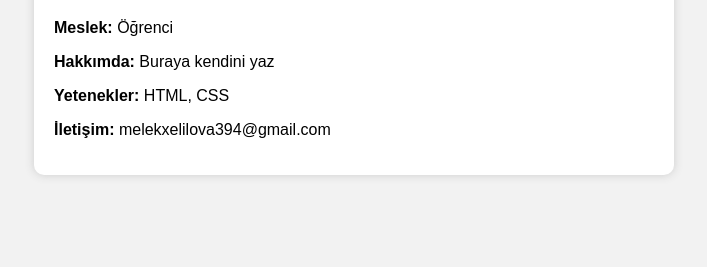
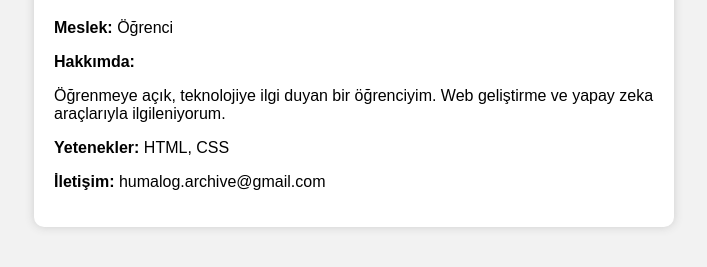
Before and after one commit to sygianlyx394-prog/cv-builder, a plain HTML site: page index.html in a window 1280 px wide. Shown: the part 109-376 px from the top of the page, without its empty margins (286-993 px from the left). Drawn offline with Linux system fonts and the light colour scheme.

Commit message:
Update index.html

```diff
--- a/index.html
+++ b/index.html
@@ -26,9 +26,9 @@
 <div class="card">
   <h1>Ad Soyad</h1>
   <p><b>Meslek:</b> Öğrenci</p>
-  <p><b>Hakkımda:</b> Buraya kendini yaz</p>
+  <p><b>Hakkımda:</b><p>Öğrenmeye açık, teknolojiye ilgi duyan bir öğrenciyim. Web geliştirme ve yapay zeka araçlarıyla ilgileniyorum.</p></p>
   <p><b>Yetenekler:</b> HTML, CSS</p>
-  <p><b>İletişim:</b> melekxelilova394@gmail.com</p>
+  <p><b>İletişim:</b> humalog.archive@gmail.com</p>
 </div>
 
 </body>
```
